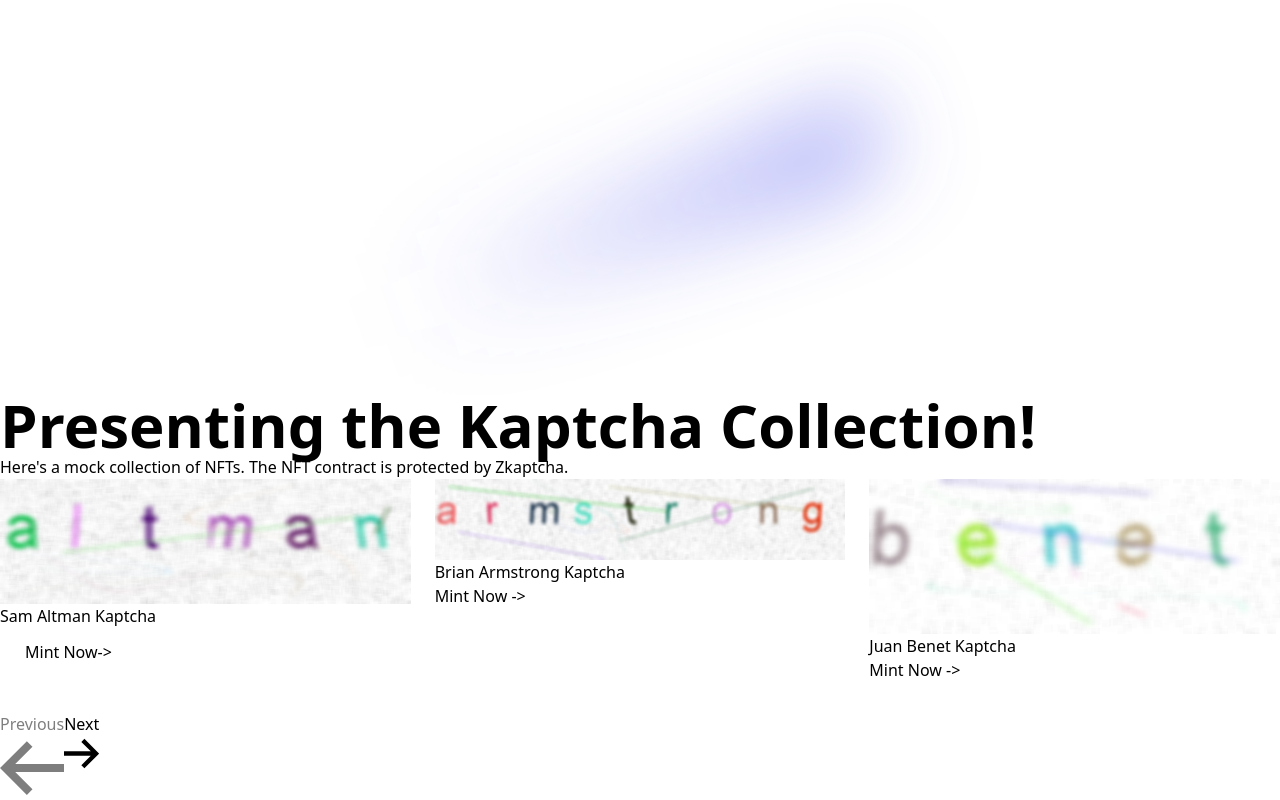
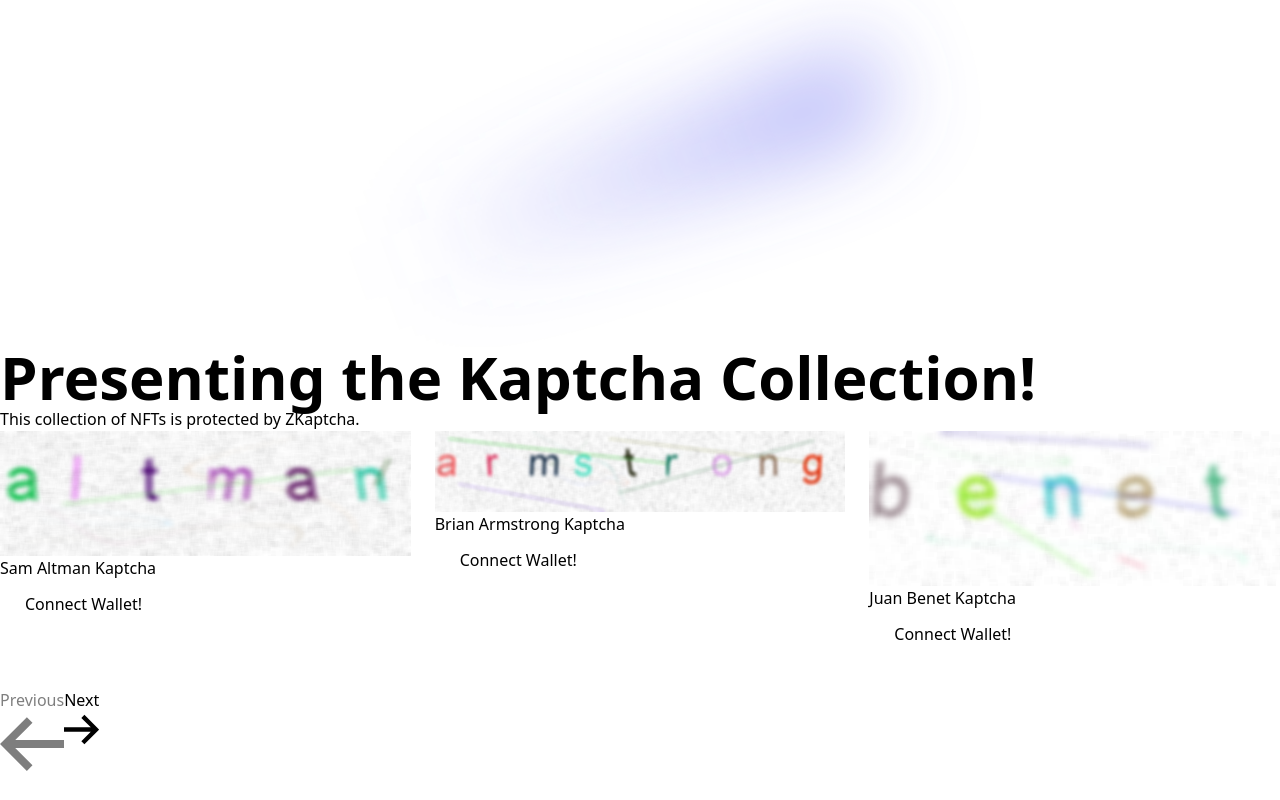
Before and after one commit to magidandrew/zkaptchaxyz, a React (Vite) app: page /Users in a window 1280 px wide. Shown: the part 1305-2105 px from the top of the page. After the commit the page ends 2081 px from the top, so only its background shows below. Built offline with nearby package versions, Linux system fonts and the light colour scheme.

Commit message:
pushing working nft

```diff
--- a/src/partials/DeveloperHero.jsx
+++ b/src/partials/DeveloperHero.jsx
@@ -7,7 +7,7 @@
 // import Modal from "../utils/Modal";
 // import ThreeDModel from '../utils/ThreeDModel';
 import TerminalWindow from '../utils/TerminalWindow';
-const codeString2 = "zkaptcha = ZKaptchaInterface.at(\"0xF988A798183058d830dEf45E592483E57Ef78002\"); \nfunction mint() {\n\tassert(zkaptcha.verifyCaptcha(params)); \n\t// ...\n}";
+const codeString2 = "zkaptcha = ZKaptchaInterface.at(\"0xF988A798183058d830dEf45E592483E57Ef78002\"); \nfunction mint() {\n\trequire(zkaptcha.verifyCaptcha(params)); \n\t// ...\n}";
 const codeString = "// implement ZKaptcha anti-bot in your smart contract\ninterface ZkaptchaInterface {\n\tfunction verifyCaptcha(\n\t\tbytes32[] memory merkleProof, address user, bytes32 _hash, bytes calldata zkProof\n\t) external view returns (bool);\n}"
     + "\n\n" + codeString2;
 import SmartContractQuery from "../utils/SmartContractQuery";
@@ -91,7 +91,7 @@
                 >
                     Integrate Zkaptcha
                 </button>
-                <button
+                {/* <button
                     className="btn text-white bg-indigo-500 hover:bg-indigo-600 w-half shadow-sm group rounded-full"
                     onClick={async () => {
                         const toAddress = '0x13DF5D56bAC76aaE15cfE0aEDc19D04D1522130F';
@@ -111,7 +111,7 @@
                     }}
                 >
                     send tx
-                </button>
+                </button> */}
             </div>
 
 
--- a/src/partials/Features.jsx
+++ b/src/partials/Features.jsx
@@ -31,6 +31,9 @@
 function Features() {
   const [videoModalOpen, setVideoModalOpen] = useState(false);
   const { account, linkWallet, disconnectWallet, provider } = useWallet();
+  const [tokenUri, setTokenUri] = useState(null);
+
+  var mp = null;
 
   const handleLinkWallet = async () => {
       await linkWallet();
@@ -81,22 +84,47 @@
   const handleMerkleProof = (merkleProof) => {
     // Do something with the merkleProof data
     console.log(merkleProof);
-    // mp = merkleProof;
+    mp = merkleProof;
   };
 
-  const handleSubmission = async (tokenURI) => {
-    console.log("handleSubmission: " + tokenURI);
+  const handleSubmission = async (captchaAnswer) => {
+    // captchaAnswer
+    console.log(provider);
+    const encoder = new TextEncoder();
+    const dataBytes = encoder.encode(captchaAnswer);
+    const saltBytes = encoder.encode("0x293586Gnrg4");
+    const bytes = new Uint8Array([...dataBytes, ...saltBytes]);
+    console.log(bytes);
+
+    async function hashBytes(bytes) {
+      const hashBuffer = await crypto.subtle.digest('SHA-256', bytes);
+      const hashArray = Array.from(new Uint8Array(hashBuffer));
+      const hashHex = hashArray.map(b => ('00' + b.toString(16)).slice(-2)).join('');
+      return hashHex;
+    }
+
+    const h = await hashBytes(bytes);
+    const leaf = ethers.utils.keccak256(ethers.utils.keccak256(ethers.utils.hexlify("0x" + h)));
+    console.log("leaf: " + leaf);
+    const toAddress = "0x13DF5D56bAC76aaE15cfE0aEDc19D04D1522130F";
     setVideoModalOpen(false);
-    console.log(provider);
-    const toAddress = "0xF988A798183058d830dEf45E592483E57Ef78002";
     const captchaCollectionContract = new ethers.Contract(toAddress, captchaCollectionABI.abi, provider.getSigner());
-    const res = await captchaCollectionContract.createToken();
+    // console.log("mp: " + mp);
+    // console.log("leaf: "+ leaf);
+    const mp1 = [
+                              "0x9d5913e05fea728f85833c11432990b3fed6d9d1d46a8f8092858433bf89bc02",
+                              "0x523e338ce4eaa4e78c5ba665d4a4fa60745b75a79980db547edb09a7650424e1",
+                              "0x82e12e554b92fa50a3f131c905d0ba4e8e8cab2e44513ddc795b4ebf60ca6bdd",
+         ]
 
+    const leaf1 = "0x9913e4db9d1e51fb530ba665d9e874c03745aa5a211b7afdca25906328fc82c5";
+    console.log(name2Uri[tokenUri]);
+    function sleep(ms) {
+      return new Promise(resolve => setTimeout(resolve, ms));
+    }
+    await sleep(1000);
+    const res = await captchaCollectionContract.createToken(name2Uri[tokenUri], mp1, leaf1);
   };
-
-  // const mintNft = async (tokenURI) => {
-  //   console.log(tokenURI)
-  // }
 
 
   return (
@@ -111,8 +139,8 @@
           <div className="max-w-3xl mx-auto text-center pb-12 md:pb-20">
             <h2 className="h2 font-hkgrotesk mb-4">Presenting the Kaptcha Collection!</h2>
             <div className="max-w-2xl mx-auto">
-              <p className="text-xl text-slate-500">
-                Here's a mock collection of NFTs. The NFT contract is protected by Zkaptcha.
+              <p className="text-xl text-slate-400">
+               This collection of NFTs is protected by ZKaptcha.
               </p>
             </div>
           </div>
@@ -130,15 +158,27 @@
                 <div className="grow">
                   <div className="font-hkgrotesk font-bold text-xl">Sam Altman Kaptcha</div>
                 </div>
+
+
+                {account ?
                 <div className="text-right">
                   <a className="btn font-medium text-gray-300 hover:text-white bg-indigo-500 hover:bg-indigo-600 rounded-full inline-flex items-center transition duration-150 ease-in-out group"
-                  onClick={(e) => { e.preventDefault(); e.stopPropagation(); setVideoModalOpen(true);}}
+                  onClick={(e) => { e.preventDefault(); e.stopPropagation(); setVideoModalOpen(true); setTokenUri('altman')}}
                   >
                     Mint Now{' '}
                     <span className="tracking-normal group-hover:translate-x-0.5 transition-transform duration-150 ease-in-out ml-1">-&gt;</span>
                   </a>
+                </div>
+                : (
+                  <div className="text-right">
+                  <a className="btn font-medium text-gray-800 hover:text-white bg-red-200 hover:bg-red-500 rounded-full inline-flex items-center transition duration-150 ease-in-out group"
+                  >
+                  Connect Wallet!
+                  </a>
+                </div>
+          )}
 
-                </div>
+
               </div>
 
               <div className="swiper-slide h-auto flex flex-col bg-slate-800 p-6 rounded">
@@ -151,12 +191,23 @@
                   <div className="font-hkgrotesk font-bold text-xl">Brian Armstrong Kaptcha</div>
 
                 </div>
+                {account ?
                 <div className="text-right">
-                  <a className="font-medium text-indigo-500 inline-flex items-center transition duration-150 ease-in-out group" href="#0">
+                  <a className="btn font-medium text-gray-300 hover:text-white bg-indigo-500 hover:bg-indigo-600 rounded-full inline-flex items-center transition duration-150 ease-in-out group"
+                  onClick={(e) => { e.preventDefault(); e.stopPropagation(); setVideoModalOpen(true); setTokenUri('armstrong')}}
+                  >
                     Mint Now{' '}
                     <span className="tracking-normal group-hover:translate-x-0.5 transition-transform duration-150 ease-in-out ml-1">-&gt;</span>
                   </a>
                 </div>
+                : (
+                  <div className="text-right">
+                  <a className="btn font-medium text-gray-800 hover:text-white bg-red-200 hover:bg-red-500 rounded-full inline-flex items-center transition duration-150 ease-in-out group"
+                  >
+                  Connect Wallet!
+                  </a>
+                </div>
+          )}
               </div>
               <div className="swiper-slide h-auto flex flex-col bg-slate-800 p-6 rounded">
                 <img
@@ -168,12 +219,23 @@
                   <div className="font-hkgrotesk font-bold text-xl">Juan Benet Kaptcha</div>
 
                 </div>
+                {account ?
                 <div className="text-right">
-                  <a className="font-medium text-indigo-500 inline-flex items-center transition duration-150 ease-in-out group" href="#0">
+                  <a className="btn font-medium text-gray-300 hover:text-white bg-indigo-500 hover:bg-indigo-600 rounded-full inline-flex items-center transition duration-150 ease-in-out group"
+                  onClick={(e) => { e.preventDefault(); e.stopPropagation(); setVideoModalOpen(true); setTokenUri('benet')}}
+                  >
                     Mint Now{' '}
                     <span className="tracking-normal group-hover:translate-x-0.5 transition-transform duration-150 ease-in-out ml-1">-&gt;</span>
                   </a>
                 </div>
+                : (
+                  <div className="text-right">
+                  <a className="btn font-medium text-gray-800 hover:text-white bg-red-200 hover:bg-red-500 rounded-full inline-flex items-center transition duration-150 ease-in-out group"
+                  >
+                  Connect Wallet!
+                  </a>
+                </div>
+          )}
               </div>
               <div className="swiper-slide h-auto flex flex-col bg-slate-800 p-6 rounded">
                 <img
@@ -185,12 +247,23 @@
                   <div className="font-hkgrotesk font-bold text-xl">Vitalik Buterin Kaptcha</div>
 
                 </div>
+                {account ?
                 <div className="text-right">
-                  <a className="font-medium text-indigo-500 inline-flex items-center transition duration-150 ease-in-out group" href="#0">
+                  <a className="btn font-medium text-gray-300 hover:text-white bg-indigo-500 hover:bg-indigo-600 rounded-full inline-flex items-center transition duration-150 ease-in-out group"
+                  onClick={(e) => { e.preventDefault(); e.stopPropagation(); setVideoModalOpen(true); setTokenUri('buterin')}}
+                  >
                     Mint Now{' '}
                     <span className="tracking-normal group-hover:translate-x-0.5 transition-transform duration-150 ease-in-out ml-1">-&gt;</span>
                   </a>
                 </div>
+                : (
+                  <div className="text-right">
+                  <a className="btn font-medium text-gray-800 hover:text-white bg-red-200 hover:bg-red-500 rounded-full inline-flex items-center transition duration-150 ease-in-out group"
+                  >
+                  Connect Wallet!
+                  </a>
+                </div>
+          )}
               </div>
               <div className="swiper-slide h-auto flex flex-col bg-slate-800 p-6 rounded">
                 <img
@@ -202,12 +275,23 @@
                   <div className="font-hkgrotesk font-bold text-xl">Jack Dorsey Kaptcha</div>
 
                 </div>
+                {account ?
                 <div className="text-right">
-                  <a className="font-medium text-indigo-500 inline-flex items-center transition duration-150 ease-in-out group" href="#0">
+                  <a className="btn font-medium text-gray-300 hover:text-white bg-indigo-500 hover:bg-indigo-600 rounded-full inline-flex items-center transition duration-150 ease-in-out group"
+                  onClick={(e) => { e.preventDefault(); e.stopPropagation(); setVideoModalOpen(true); setTokenUri('dorsey')}}
+                  >
                     Mint Now{' '}
                     <span className="tracking-normal group-hover:translate-x-0.5 transition-transform duration-150 ease-in-out ml-1">-&gt;</span>
                   </a>
                 </div>
+                : (
+                  <div className="text-right">
+                  <a className="btn font-medium text-gray-800 hover:text-white bg-red-200 hover:bg-red-500 rounded-full inline-flex items-center transition duration-150 ease-in-out group"
+                  >
+                  Connect Wallet!
+                  </a>
+                </div>
+          )}
               </div>
               <div className="swiper-slide h-auto flex flex-col bg-slate-800 p-6 rounded">
                 <img
@@ -219,12 +303,23 @@
                   <div className="font-hkgrotesk font-bold text-xl">Sam Bankman-Fried Kaptcha</div>
 
                 </div>
+                {account ?
                 <div className="text-right">
-                  <a className="font-medium text-indigo-500 inline-flex items-center transition duration-150 ease-in-out group" href="#0">
+                  <a className="btn font-medium text-gray-300 hover:text-white bg-indigo-500 hover:bg-indigo-600 rounded-full inline-flex items-center transition duration-150 ease-in-out group"
+                  onClick={(e) => { e.preventDefault(); e.stopPropagation(); setVideoModalOpen(true); setTokenUri('fried')}}
+                  >
                     Mint Now{' '}
                     <span className="tracking-normal group-hover:translate-x-0.5 transition-transform duration-150 ease-in-out ml-1">-&gt;</span>
                   </a>
                 </div>
+                : (
+                  <div className="text-right">
+                  <a className="btn font-medium text-gray-800 hover:text-white bg-red-200 hover:bg-red-500 rounded-full inline-flex items-center transition duration-150 ease-in-out group"
+                  >
+                  Connect Wallet!
+                  </a>
+                </div>
+          )}
               </div>
               <div className="swiper-slide h-auto flex flex-col bg-slate-800 p-6 rounded">
                 <img
@@ -236,12 +331,23 @@
                   <div className="font-hkgrotesk font-bold text-xl">Gary Gensler Kaptcha</div>
 
                 </div>
+                {account ?
                 <div className="text-right">
-                  <a className="font-medium text-indigo-500 inline-flex items-center transition duration-150 ease-in-out group" href="#0">
+                  <a className="btn font-medium text-gray-300 hover:text-white bg-indigo-500 hover:bg-indigo-600 rounded-full inline-flex items-center transition duration-150 ease-in-out group"
+                  onClick={(e) => { e.preventDefault(); e.stopPropagation(); setVideoModalOpen(true); setTokenUri('gensler')}}
+                  >
                     Mint Now{' '}
                     <span className="tracking-normal group-hover:translate-x-0.5 transition-transform duration-150 ease-in-out ml-1">-&gt;</span>
                   </a>
                 </div>
+                : (
+                  <div className="text-right">
+                  <a className="btn font-medium text-gray-800 hover:text-white bg-red-200 hover:bg-red-500 rounded-full inline-flex items-center transition duration-150 ease-in-out group"
+                  >
+                  Connect Wallet!
+                  </a>
+                </div>
+          )}
               </div>
               <div className="swiper-slide h-auto flex flex-col bg-slate-800 p-6 rounded">
                 <img
@@ -253,12 +359,23 @@
                   <div className="font-hkgrotesk font-bold text-xl"> Stani Kulechov Kaptcha</div>
 
                 </div>
+                {account ?
                 <div className="text-right">
-                  <a className="font-medium text-indigo-500 inline-flex items-center transition duration-150 ease-in-out group" href="#0">
+                  <a className="btn font-medium text-gray-300 hover:text-white bg-indigo-500 hover:bg-indigo-600 rounded-full inline-flex items-center transition duration-150 ease-in-out group"
+                  onClick={(e) => { e.preventDefault(); e.stopPropagation(); setVideoModalOpen(true); setTokenUri('kulechov')}}
+                  >
                     Mint Now{' '}
                     <span className="tracking-normal group-hover:translate-x-0.5 transition-transform duration-150 ease-in-out ml-1">-&gt;</span>
                   </a>
                 </div>
+                : (
+                  <div className="text-right">
+                  <a className="btn font-medium text-gray-800 hover:text-white bg-red-200 hover:bg-red-500 rounded-full inline-flex items-center transition duration-150 ease-in-out group"
+                  >
+                  Connect Wallet!
+                  </a>
+                </div>
+          )}
               </div>
               <div className="swiper-slide h-auto flex flex-col bg-slate-800 p-6 rounded">
                 <img
@@ -270,12 +387,23 @@
                   <div className="font-hkgrotesk font-bold text-xl">Michael Saylor Kaptcha</div>
 
                 </div>
+                {account ?
                 <div className="text-right">
-                  <a className="font-medium text-indigo-500 inline-flex items-center transition duration-150 ease-in-out group" href="#0">
+                  <a className="btn font-medium text-gray-300 hover:text-white bg-indigo-500 hover:bg-indigo-600 rounded-full inline-flex items-center transition duration-150 ease-in-out group"
+                  onClick={(e) => { e.preventDefault(); e.stopPropagation(); setVideoModalOpen(true); setTokenUri('saylor')}}
+                  >
                     Mint Now{' '}
                     <span className="tracking-normal group-hover:translate-x-0.5 transition-transform duration-150 ease-in-out ml-1">-&gt;</span>
                   </a>
                 </div>
+                : (
+                  <div className="text-right">
+                  <a className="btn font-medium text-gray-800 hover:text-white bg-red-200 hover:bg-red-500 rounded-full inline-flex items-center transition duration-150 ease-in-out group"
+                  >
+                  Connect Wallet!
+                  </a>
+                </div>
+          )}
               </div>
               <div className="swiper-slide h-auto flex flex-col bg-slate-800 p-6 rounded">
                 <img
@@ -287,12 +415,23 @@
                   <div className="font-hkgrotesk font-bold text-xl">Changpeng Zhao Kaptcha</div>
 
                 </div>
+                {account ?
                 <div className="text-right">
-                  <a className="font-medium text-indigo-500 hover:bg-indigo-600 inline-flex items-center transition duration-150 ease-in-out group" href="#0">
+                  <a className="btn font-medium text-gray-300 hover:text-white bg-indigo-500 hover:bg-indigo-600 rounded-full inline-flex items-center transition duration-150 ease-in-out group"
+                  onClick={(e) => { e.preventDefault(); e.stopPropagation(); setVideoModalOpen(true); setTokenUri('zhao')}}
+                  >
                     Mint Now{' '}
                     <span className="tracking-normal group-hover:translate-x-0.5 transition-transform duration-150 ease-in-out ml-1">-&gt;</span>
                   </a>
                 </div>
+                : (
+                  <div className="text-right">
+                  <a className="btn font-medium text-gray-800 hover:text-white bg-red-200 hover:bg-red-500 rounded-full inline-flex items-center transition duration-150 ease-in-out group"
+                  >
+                  Connect Wallet!
+                  </a>
+                </div>
+          )}
               </div>
 
             </div>
--- a/src/partials/UserHero.jsx
+++ b/src/partials/UserHero.jsx
@@ -113,7 +113,7 @@
           </div>
 
 
-          {account ? (
+          {/* {account ? (
             <div className="max-w-3xl mx-auto sm:max-w-none sm:flex sm:justify-center">
               <div data-aos="fade-up" data-aos-delay="400">
                 <a className="btn text-white bg-indigo-500 hover:bg-indigo-600 rounded-full w-full mb-4 sm:w-auto sm:mb-0" href="#0" onClick={(e) => { setCheck(false); e.preventDefault(); e.stopPropagation(); setVideoModalOpen(true); }}>
@@ -129,7 +129,7 @@
                 </a>
               </div>
             </div>
-          )}
+          )} */}
 
           {showButton && <div className="max-w-3xl mx-auto sm:max-w-none sm:flex sm:justify-center mt-4">
             <div data-aos="fade-up" data-aos-delay="400">
```
